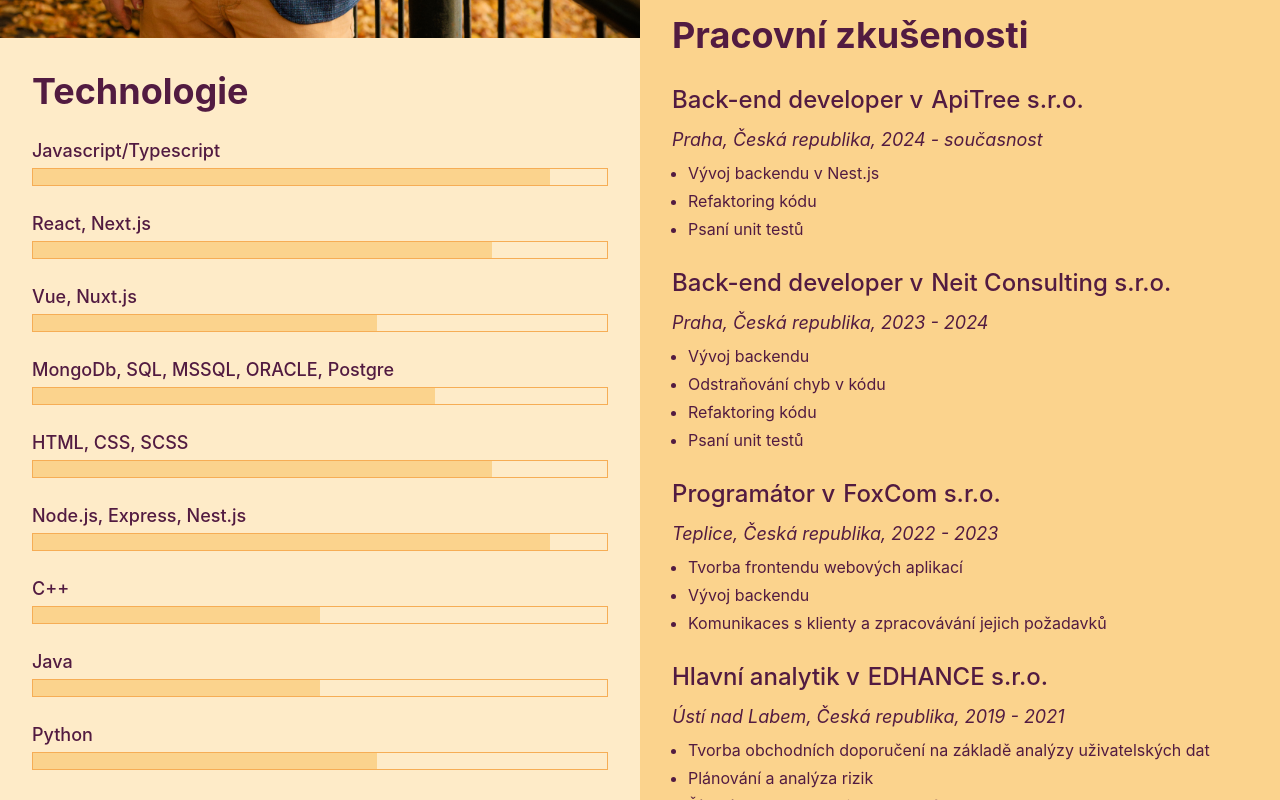
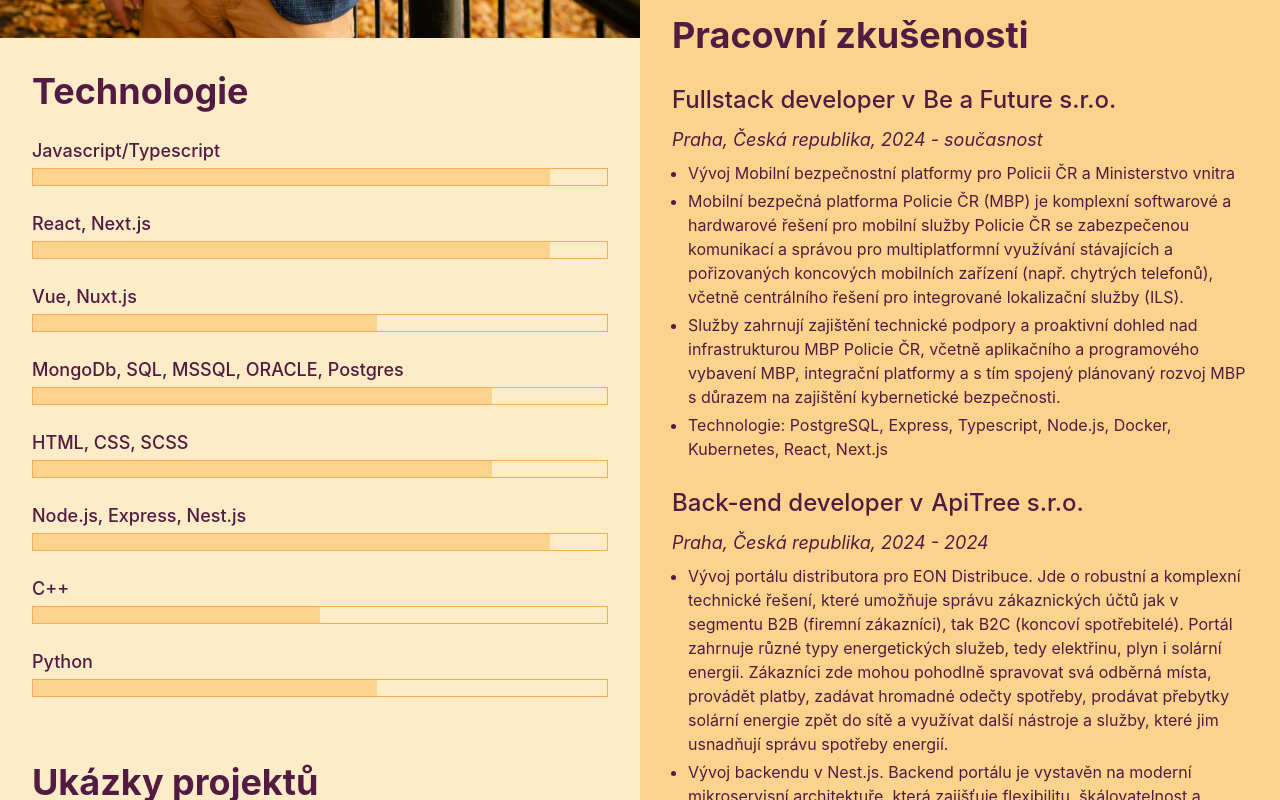
Before and after one commit to fialajiri/my-cv, a Next.js app: page / in a window 1280 px wide. Shown: the part 680-1480 px from the top of the page. Built offline with nearby package versions, Linux system fonts and the light colour scheme.

Commit message:
feat: profile update 01/25

```diff
--- a/public/data/cs/jobs-cz.json
+++ b/public/data/cs/jobs-cz.json
@@ -1,6 +1,23 @@
 {
   "title": "Pracovní zkušenosti",
   "jobs": [
+    {
+      "id": "6",
+      "company": {
+        "name": "Be a Future s.r.o.",
+        "url": "http://www.apitree.cz/",
+        "location": "Praha, Česká republika"
+      },
+      "jobTitle": "Fullstack developer",
+      "startDate": "2024-08-01T00:00:00.000Z",
+      "endDate": "",
+      "responsibilities": [
+        "Vývoj Mobilní bezpečnostní platformy pro Policii ČR a Ministerstvo vnitra",
+        "Mobilní bezpečná platforma Policie ČR (MBP) je komplexní softwarové a hardwarové řešení pro mobilní služby Policie ČR se zabezpečenou komunikací a správou pro multiplatformní využívání stávajících a pořizovaných koncových mobilních zařízení (např. chytrých telefonů), včetně centrálního řešení pro integrované lokalizační služby (ILS). ",
+        "Služby zahrnují zajištění technické podpory a proaktivní dohled nad infrastrukturou MBP Policie ČR, včetně aplikačního a programového vybavení MBP, integrační platformy a s tím spojený plánovaný rozvoj MBP s důrazem na zajištění kybernetické bezpečnosti. ",
+        "Technologie: PostgreSQL, Express, Typescript, Node.js, Docker, Kubernetes, React, Next.js"
+      ]
+    },
     {
       "id": "5",
       "company": {
@@ -10,11 +27,12 @@
       },
       "jobTitle": "Back-end developer",
       "startDate": "2024-02-01T00:00:00.000Z",
-      "endDate": "",
+      "endDate": "2024-08-31T00:00:00.000Z",
       "responsibilities": [
-        "Vývoj backendu v Nest.js",
-        "Refaktoring kódu",
-        "Psaní unit testů"
+        "Vývoj portálu distributora pro EON Distribuce. Jde o robustní a komplexní technické řešení, které umožňuje správu zákaznických účtů jak v segmentu B2B (firemní zákazníci), tak B2C (koncoví spotřebitelé). Portál zahrnuje různé typy energetických služeb, tedy elektřinu, plyn i solární energii. Zákazníci zde mohou pohodlně spravovat svá odběrná místa, provádět platby, zadávat hromadné odečty spotřeby, prodávat přebytky solární energie zpět do sítě a využívat další nástroje a služby, které jim usnadňují správu spotřeby energií.",
+        "Vývoj backendu v Nest.js. Backend portálu je vystavěn na moderní mikroservisní architektuře, která zajišťuje flexibilitu, škálovatelnost a spolehlivost systému. Tento backend je postaven na frameworku Nest.js pro Node.js, napsán v TypeScriptu a jako databázový systém používá PostgreSQL",
+        "Frontend portálu je naprogramován pomocí React.js, což umožňuje vytvářet dynamické a uživatelsky přívětivé rozhraní, které poskytuje zákazníkům přístup ke všem funkcím portálu s jednoduchostí a rychlostí.",
+        "Technologie: PostgreSQL, Nest.js, Typescript, Node.js, JavaScript, Docker, Kubernetes, React, Next.js"
       ]
     },
     {
@@ -28,10 +46,10 @@
       "startDate": "2023-02-01T00:00:00.000Z",
       "endDate": "2024-02-01T00:00:00.000",
       "responsibilities": [
-        "Vývoj backendu",
-        "Odstraňování chyb v kódu",
-        "Refaktoring kódu",
-        "Psaní unit testů"
+        "Vývoj systému pro správu a řízení podnikových procesů - TAS (Team Assistant)",
+        "TAS je pokročilý systém pro řízení podnikových procesů, který usnadňuje a automatizuje klíčové firemní agendy. Umožňuje například správu a archivaci dokumentů, automatizované zpracování faktur, řízení skladových zásob, kompletní správu HR agendy a efektivní řízení objednávek. Díky široké paletě funkcí a nástrojů poskytuje TAS podporu pro klíčové firemní procesy napříč různými odděleními, což přispívá k vyšší efektivitě a lepšímu přehledu nad každodenními činnostmi.",
+        "Systém TAS využívají významné firmy, jako jsou Dr.Max, Fortuna, Letiště Praha, Kooperativa a další, které oceňují jeho flexibilitu, škálovatelnost a spolehlivost.",
+        "Technologie: Javascript, Typescript, Node.js, Express, Rest API, Oracle, Microsoft SQL, Redis, Docker"
       ]
     },
 
@@ -46,9 +64,9 @@
       "startDate": "2022-02-01T00:00:00.000Z",
       "endDate": "2023-02-14T00:00:00.000Z",
       "responsibilities": [
-        "Tvorba frontendu webových aplikací",
-        "Vývoj backendu",
-        "Komunikaces s klienty a zpracovávání jejich požadavků"
+        "Vývoj webového portálu Městské části Prahy 6",
+        "Portál je koncipován jako moderní online platforma, která nejen poskytuje občanům a návštěvníkům důležité informace, ale umožňuje také kompletní správu obsahu samotným uživatelům. Správci portálu mohou jednoduše přidávat novinky, pořádat a zveřejňovat akce, informovat o dopravních omezeních, spravovat úřední desku a publikovat informace o samosprávě a dalších důležitých tématech. ",
+        "Technologie: Javascript, Typescript, Node.js, Express, MySQKm Strapi, Vue2, Vue3, Nuxt.js"
       ]
     },
     {
--- a/public/data/cs/profile-cz.json
+++ b/public/data/cs/profile-cz.json
@@ -1,5 +1,5 @@
 {
   "title": "O mně",
   "icon": "/icons/user-focus.svg",
-  "bio": "Jsem full stack developer s 2,5roční praxí. Specializuji se na vývoj pomocí React.js a Next.js na frontendu a Node.js a Express na backendu. Během covidové pandemie jsem se rozhodl změnit kariéru a plně se věnovat programování, které bylo do té doby mým koníčkem. Je to práce, která mě naplňuje a již si nedovedu představit, že bych dělal něco jiného. Mám také více než 8 let praxe na analytických pozicích. Umím analyzovat a navrhovat řešení komplexních problémů, jednat s klienty a následně zpracovávat jejich požadavky a v neposlední řadě řídit různorodé projekty. Jsem schopný pracovat efektivně, samostatně a rád se učím nové věci."
+  "bio": "Jsem full stack developer s více jak 3-roční praxí. Specializuji se na vývoj pomocí React.js a Next.js na frontendu a Node.js a Express na backendu. Během covidové pandemie jsem se rozhodl změnit kariéru a plně se věnovat programování, které bylo do té doby mým koníčkem. Je to práce, která mě naplňuje a již si nedovedu představit, že bych dělal něco jiného. Mám také více než 8 let praxe na analytických pozicích. Umím analyzovat a navrhovat řešení komplexních problémů, jednat s klienty a následně zpracovávat jejich požadavky a v neposlední řadě řídit různorodé projekty. Jsem schopný pracovat efektivně, samostatně a rád se učím nové věci."
 }
--- a/public/data/cs/tech-skills-cz.json
+++ b/public/data/cs/tech-skills-cz.json
@@ -7,15 +7,15 @@
     },
     {
       "name": "React, Next.js",
-      "proficiency": 80
+      "proficiency": 90
     },
     {
       "name": "Vue, Nuxt.js",
       "proficiency": 60
     },
     {
-      "name": "MongoDb, SQL, MSSQL, ORACLE, Postgre",
-      "proficiency": 70
+      "name": "MongoDb, SQL, MSSQL, ORACLE, Postgres",
+      "proficiency": 80
     },
     {
       "name": "HTML, CSS, SCSS",
@@ -30,10 +30,6 @@
       "proficiency": 50
     },
     {
-      "name": "Java",
-      "proficiency": 50
-    },
-    {
       "name":"Python",
       "proficiency":60
     }
--- a/public/data/en/jobs-en.json
+++ b/public/data/en/jobs-en.json
@@ -1,6 +1,23 @@
 {
   "title": "Professional Experience",
   "jobs": [
+    {
+      "id": "6",
+      "company": {
+        "name": "Be a Future s.r.o.",
+        "url": "http://www.apitree.cz/",
+        "location": "Prague, Czech republic"
+      },
+      "jobTitle": "Fullstack developer",
+      "startDate": "2024-08-01T00:00:00.000Z",
+      "endDate": "",
+      "responsibilities": [
+        "Development of a Mobile Security Platform for the Czech Police and the Ministry of the Interior.",
+        "The Czech Police Mobile Security Platform (MBP) is a comprehensive software and hardware solution for the Czech Police’s mobile services. It provides secure communication and management for cross-platform use of both existing and newly acquired end devices (e.g., smartphones), including a central solution for integrated location services (ILS).",
+        "Services include providing technical support and proactive monitoring of the Czech Police MBP infrastructure, covering MBP applications and software, the integration platform, and planned MBP development — all with a focus on ensuring cybersecurity.",
+        "Technologies: PostgreSQL, Express, TypeScript, Node.js, Docker, Kubernetes, React, Next.js"
+      ]
+    },
     {
       "id": "5",
       "company": {
@@ -10,11 +27,12 @@
       },
       "jobTitle": "Back-end developer",
       "startDate": "2024-02-01T00:00:00.000Z",
-      "endDate": "",
+      "endDate": "2024-08-31T00:00:00.000Z",
       "responsibilities": [
-        "Backend development in Nest.js",
-        "Code refactoring",
-        "Writing unit tests"
+        "Development of a distributor portal for EON Distribuce. This is a robust and complex technical solution that enables the management of customer accounts in both B2B (corporate clients) and B2C (end consumers) segments. The portal covers various types of energy services — electricity, gas, and solar energy. Customers can easily manage their points of delivery, make payments, submit bulk consumption readings, sell surplus solar energy back to the grid, and use additional tools and services that simplify energy management.",
+        "Backend development in Nest.js. The portal's backend is built on a modern microservices architecture, providing flexibility, scalability, and reliability. It uses the Nest.js framework for Node.js, is written in TypeScript, and relies on PostgreSQL as its database system.",
+        "The portal’s frontend is programmed with React.js, allowing for a dynamic and user-friendly interface that provides customers with straightforward and fast access to all portal features.",
+        "Technologies: PostgreSQL, Nest.js, TypeScript, Node.js, JavaScript, Docker, Kubernetes, React, Next.js"
       ]
     },
     {
@@ -28,10 +46,10 @@
       "startDate": "2023-02-01T00:00:00.000Z",
       "endDate": "2024-02-01T00:00:00.000Z",
       "responsibilities": [
-        "Backend development",
-        "Code debugging",
-        "Code refactoring",
-        "Writing unit tests"
+        "Development of a system for enterprise process management and control – TAS (Team Assistant).",
+        "TAS is an advanced system for managing enterprise processes, streamlining and automating key company tasks. It enables document management and archiving, automated invoice processing, inventory control, comprehensive HR agenda administration, and efficient order management. With its wide range of features and tools, TAS supports critical business processes across various departments, helping to increase efficiency and provide better oversight of day-to-day operations.",
+        "The TAS system is used by major companies such as Dr.Max, Fortuna, Prague Airport, Kooperativa, and others, who value its flexibility, scalability, and reliability.",
+        "Technologies: JavaScript, TypeScript, Node.js, Express, Rest API, Oracle, Microsoft SQL, Redis, Docker"
       ]
     },
     {
@@ -45,9 +63,9 @@
       "startDate": "2022-02-01T00:00:00.000Z",
       "endDate": "2023-02-14T00:00:00.000Z",
       "responsibilities": [
-        "Frontend web development",
-        "Backend web development",
-        "Communicating with clients and processing their requests"
+        "Development of the Prague 6 Municipal District web portal.",
+        "The portal is designed as a modern online platform that not only provides citizens and visitors with essential information but also allows users to fully manage its content. Administrators can easily add news, organize and publish events, announce traffic restrictions, manage the official notice board, and post information on local government and other important topics.",
+        "Technologies: JavaScript, TypeScript, Node.js, Express, MySQL, Strapi, Vue2, Vue3, Nuxt.js"
       ]
     },
     {
--- a/public/data/en/profile-en.json
+++ b/public/data/en/profile-en.json
@@ -1,5 +1,5 @@
 {
   "title": "Profile",
   "icon": "/icons/user-focus.svg",
-  "bio": "I am a full stack developer with 2.5 years of experience. I specialize in development using React.js and Next.js on the frontend and Node.js and Express on the backend. During the covid pandemic, I decided to change my career and devote myself fully to programming, which until then was only my hobby. It's a job that fulfills me and I can't imagine doing anything else. I also have more than 8 years of experience in analytical positions. I can analyze and propose solutions to complex problems, deal with clients and then process their requirements, and last but not least, manage diverse projects. I am able to work efficiently, and independently and I like to learn new things."
+  "bio": "I am a full stack developer with more then 3 years of experience. I specialize in development using React.js and Next.js on the frontend and Node.js and Express on the backend. During the covid pandemic, I decided to change my career and devote myself fully to programming, which until then was only my hobby. It's a job that fulfills me and I can't imagine doing anything else. I also have more than 8 years of experience in analytical positions. I can analyze and propose solutions to complex problems, deal with clients and then process their requirements, and last but not least, manage diverse projects. I am able to work efficiently, and independently and I like to learn new things."
 }
--- a/public/data/en/tech-skills-en.json
+++ b/public/data/en/tech-skills-en.json
@@ -7,15 +7,15 @@
     },
     {
       "name": "React, Next.js",
-      "proficiency": 80
+      "proficiency": 90
     },
     {
       "name": "Vue, Nuxt.js",
       "proficiency": 60
     },
     {
-      "name": "MongoDb, SQL, MSSQL, ORACLE, Postgre",
-      "proficiency": 70
+      "name": "MongoDb, SQL, MSSQL, ORACLE, Postgres",
+      "proficiency": 80
     },
     {
       "name": "HTML, CSS, SCSS",
@@ -30,10 +30,6 @@
       "proficiency": 50
     },
     {
-      "name": "Java",
-      "proficiency": 50
-    },
-    {
       "name":"Python",
       "proficiency":60
     }
--- a/src/pages/index.tsx
+++ b/src/pages/index.tsx
@@ -74,6 +74,7 @@ const Home: NextPage<HomeProps> = ({
             <Flex padding={["1rem", "1rem", "1.5rem", "2rem"]} direction="column" gap="4rem">
               <Skills {...techSkillsData} />
               <Projects {...projectData} />
+              <Education {...educationData} />
               <Skills {...languagesSkillsData} />
             </Flex>
           </Flex>
@@ -92,7 +93,6 @@ const Home: NextPage<HomeProps> = ({
               <Contact {...contactData} />
               <AboutMe {...profileData} />
               <WorkExperiance {...jobsData} />
-              <Education {...educationData} />
             </Flex>
           </Flex>
         </Flex>
```
